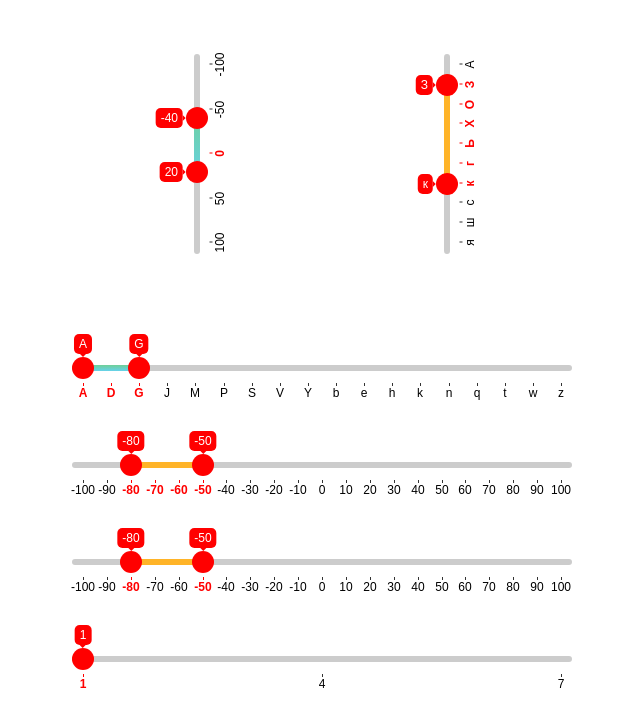
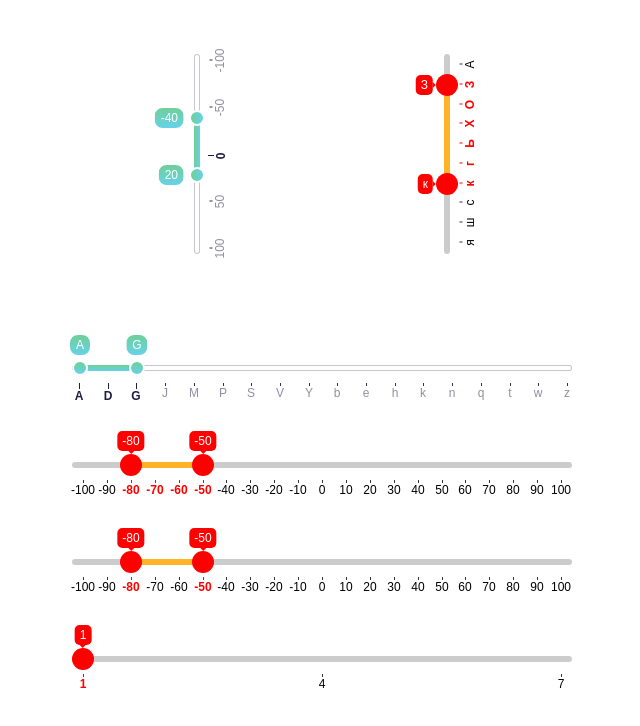
Before and after one commit to DanilShapilov/sliderPlugin, a website built with webpack: page src/index.html in a window 1280 px wide. Shown: the whole page, without its empty margins (318-958 px from the left). Built offline with nearby package versions, Linux system fonts and the light colour scheme.

Commit message:
toxin skin: ready

```diff
--- a/src/slider_plugin/skins/toxin.scss
+++ b/src/slider_plugin/skins/toxin.scss
@@ -1,5 +1,5 @@
 $height: 6px;
-$control-size: 22px;
+$control-size: 16px;
 $info-width: 30px;
 $info-height: $info-width - 10px;
 $arrow-size: 3px;
@@ -14,7 +14,8 @@ $vertical-gradient: linear-gradient(90deg, #6FCF97 0%, #66D2EA 100%);
   }
 
   position: relative;
-  background-color: #ccc;
+  background-color: #fff;
+  box-shadow: inset 0 0 0 1px rgba(31, 32, 65, 0.25);
   width: 100% !important;
   height: $height;
   border-radius: $height;
@@ -31,14 +32,15 @@ $vertical-gradient: linear-gradient(90deg, #6FCF97 0%, #66D2EA 100%);
     background: $horizontal-gradient;
   }
 
-  &__control {
+  & .slider__control {
     position: absolute;
     top: $height / 2;
     transform: translateY(-50%);
     width: $control-size;
     height: $control-size;
     border-radius: 50%;
-    background-color: red;
+    border: 2px solid #FFFFFF;
+    background: $horizontal-gradient;
     z-index: 10;
 
     &.hover {
@@ -58,21 +60,22 @@ $vertical-gradient: linear-gradient(90deg, #6FCF97 0%, #66D2EA 100%);
     }
   }
 
-  &__control-info{
+  & .slider__control-info{
     position: absolute;
-    top: -$arrow-size;
+    top: -$arrow-size - 2px;
     left: 50%;
     transform: translate(-50%, -100%);
-    background-color: red;
+    background: $horizontal-gradient;
     width: auto;
-    min-width: 0;
+    min-width: 24px;
     max-width: 600px;
-    padding: 0 5px;
+    padding: 10px 6px;
     transition: max-width 300ms;
     height: $info-height;
-    border-radius: 5px;
+    border-radius: 10px;
 
     color: #fff;
+    border: 2px solid #FFFFFF;
     font-size: 12px;
     display: none;
     align-items: center;
@@ -89,7 +92,7 @@ $vertical-gradient: linear-gradient(90deg, #6FCF97 0%, #66D2EA 100%);
       height: 0;
       border-left: $arrow-size solid transparent;
       border-right: $arrow-size solid transparent;
-      border-top: $arrow-size solid #f00;
+      border-top: $arrow-size solid transparent;
     }
   }
 
@@ -98,15 +101,20 @@ $vertical-gradient: linear-gradient(90deg, #6FCF97 0%, #66D2EA 100%);
     width: $height !important;
     height: 100%;
 
+    .progress{
+      background: $vertical-gradient;
+    }
+
     .slider__control {
       left: $height / 2;
       transform: translateX(-50%);
+      background: $vertical-gradient;
     }
 
     .slider__control-info{
       top: 50%;
       transform: translate(-100%, -50%);
-      left: -$arrow-size;
+      left: -$arrow-size - 2px;
 
       &::after {
         content: '';
@@ -117,7 +125,7 @@ $vertical-gradient: linear-gradient(90deg, #6FCF97 0%, #66D2EA 100%);
         left: 100%;
         width: 0;
         height: 0;
-        border-left: $arrow-size solid #f00;
+        border-left: $arrow-size solid transparent;
         border-right: $arrow-size solid transparent;
         border-top: $arrow-size solid transparent;
         border-bottom: $arrow-size solid transparent;
@@ -127,18 +135,18 @@ $vertical-gradient: linear-gradient(90deg, #6FCF97 0%, #66D2EA 100%);
 
 
 
-  .scale{
+  & .scale{
     position: absolute;
     width: 100%;
     height: 30px;
-    left: 0;
+    left: -4px;
     top: 50%;
     transform: translateY(50%);
 
     &.vertical{
       width: 30px;
       height: 100%;
-      top: 0;
+      top: -4px;
       left: 50%;
       transform: translateX(50%);
       .scale__el{
@@ -148,6 +156,7 @@ $vertical-gradient: linear-gradient(90deg, #6FCF97 0%, #66D2EA 100%);
 
     &__el{
       font-size: 12px;
+      color: rgba(31, 32, 65, 0.5);
       position: absolute;
       min-width: 12px;
       width: 12px;
@@ -156,13 +165,15 @@ $vertical-gradient: linear-gradient(90deg, #6FCF97 0%, #66D2EA 100%);
       display: flex;
       flex-direction: column;
       align-items: center;
+      transition: color .35s ease-out;
 
       &.selected{
-        color: red;
+        color: #1F2041;
         font-weight: bold;
 
         & .scale__line{
-          background-color: red;
+          background-color: #1F2041;
+          height: 6px;
         }
       }
 
@@ -171,6 +182,7 @@ $vertical-gradient: linear-gradient(90deg, #6FCF97 0%, #66D2EA 100%);
       }
 
       & .scale__line{
+        transition: height .35s ease-out;
         width: 1px;
         height: 3px;
         background-color: #333;
```
